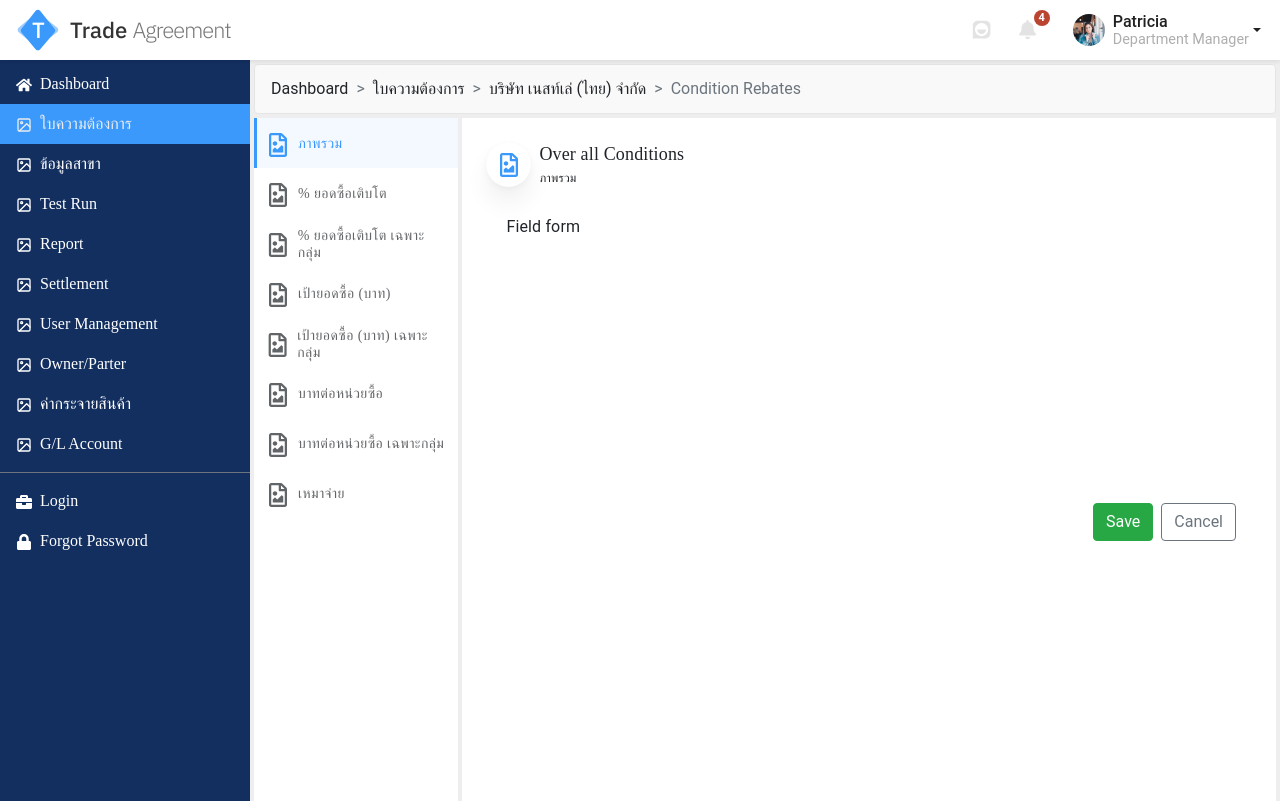
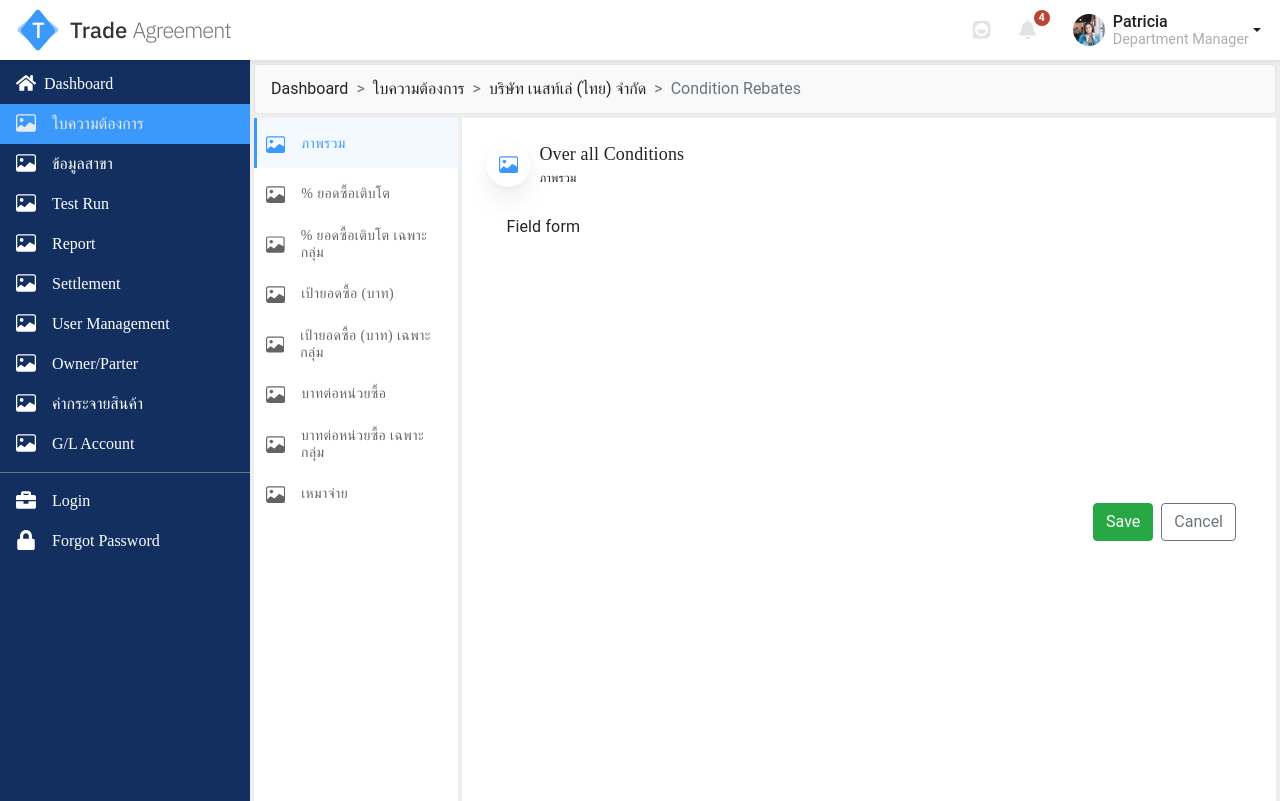
Before and after one commit to Arnuth/Prototype-WEB-TA, a React (Create React App) app: page /contract/condition in a window 1280 px wide. Built offline with nearby package versions, Linux system fonts and the light colour scheme.

Commit message:
edit icon sidebar, sub menu edit margin right icon menu to mr-3

```diff
--- a/src/App.css
+++ b/src/App.css
@@ -142,7 +142,7 @@ a:focus {
   /* background: #313b4c; */
 }
 .sidebar .nav-item .nav-link{color: #fff; font-family: "Sarabun";}
-.sidebar .nav-item .nav-link svg{vertical-align: sub;}
+.sidebar .nav-item .nav-link svg{vertical-align: sub; font-size: 20px;}
 .sidebar .nav-item button.nav-link{width: 100%; border:0; text-align: left; background-color: transparent; color: #fff;}
 
 .sidebar .nav-item.active,.sidebar .nav-item .nav-link.active {
--- a/src/components/shared/SideBar.js
+++ b/src/components/shared/SideBar.js
@@ -5,7 +5,9 @@ import {
   FaLock,
  } from "react-icons/fa";
 import {CgClose} from "react-icons/cg";
-import {FiChevronLeft,FiChevronRight, FiImage} from "react-icons/fi";
+import {BsImage} from "react-icons/bs";
+import {FiChevronLeft,FiChevronRight} from "react-icons/fi";
+
 // import SubMenu from "./SubMenu";
 import { Nav, Button } from "react-bootstrap";
 import { NavLink, useLocation } from "react-router-dom";
@@ -45,7 +47,7 @@ const SideBar = ({ toggle, isOpen }) => {
         </Nav.Item>
         <Nav.Item>
           <NavLink className={splitLocation[1] === "contract" ? "active nav-link" : "nav-link"} to="/contract/list">
-            <FiImage className="mr-2" />
+            <BsImage className="mr-3" />
             <span>ใบความต้องการ</span>
           </NavLink>
         </Nav.Item>
@@ -57,49 +59,49 @@ const SideBar = ({ toggle, isOpen }) => {
         </Nav.Item> */}
         <Nav.Item>
           <NavLink className="nav-link" to="/page/2/title/ข้อมูลสาขา">
-            <FiImage className="mr-2" />
+            <BsImage className="mr-3" />
             <span>ข้อมูลสาขา</span>
           </NavLink>
         </Nav.Item>
         <Nav.Item>
           <NavLink className="nav-link" to="/page/3/title/Test Run">
-            <FiImage className="mr-2" />
+            <BsImage className="mr-3" />
             <span>Test Run</span>
           </NavLink>
         </Nav.Item>
         <Nav.Item>
           <NavLink className="nav-link" to="/page/4/title/Report">
-            <FiImage className="mr-2" />
+            <BsImage className="mr-3" />
             <span>Report</span>
           </NavLink>
         </Nav.Item>
         <Nav.Item>
           <NavLink className="nav-link" to="/page/5/title/Settlement">
-            <FiImage className="mr-2" />
+            <BsImage className="mr-3" />
             <span>Settlement</span>
           </NavLink>
         </Nav.Item>
         <Nav.Item>
           <NavLink className="nav-link" to="/page/6/title/User Management">
-            <FiImage className="mr-2" />
+            <BsImage className="mr-3" />
             <span>User Management</span>
           </NavLink>
         </Nav.Item>
         <Nav.Item>
           <NavLink className="nav-link" to="/page/7/title/Owner/Parter">
-            <FiImage className="mr-2" />
+            <BsImage className="mr-3" />
             <span>Owner/Parter</span>
           </NavLink>
         </Nav.Item>
         <Nav.Item>
           <NavLink className="nav-link" to="/page/8/title/ค่ากระจายสินค้า">
-            <FiImage className="mr-2" />
+            <BsImage className="mr-3" />
             <span>ค่ากระจายสินค้า</span>
           </NavLink>
         </Nav.Item>
         <Nav.Item>
           <NavLink className="nav-link" to="/page/9/title/GL Account">
-            <FiImage className="mr-2" />
+            <BsImage className="mr-3" />
             <span>G/L Account</span>
           </NavLink>
         </Nav.Item>
@@ -128,14 +130,14 @@ const SideBar = ({ toggle, isOpen }) => {
         </Nav.Item> */}
         <Nav.Item className="border-top border-secondary mt-2 pt-2">
           <NavLink className="nav-link" to="/login">
-            <FaBriefcase className="mr-2" />
+            <FaBriefcase className="mr-3" />
             <span>Login</span>
           </NavLink>
         </Nav.Item>
 
         <Nav.Item>
           <NavLink className="nav-link" to="/forgotpassword">
-            <FaLock className="mr-2" />
+            <FaLock className="mr-3" />
             <span>Forgot Password</span>
           </NavLink>
         </Nav.Item>
--- a/src/pages/ContractCreateCondition.js
+++ b/src/pages/ContractCreateCondition.js
@@ -7,7 +7,7 @@ import Tabs from "@material-ui/core/Tabs";
 import Tab from "@material-ui/core/Tab";
 import Typography from "@material-ui/core/Typography";
 import Box from "@material-ui/core/Box";
-import { FaRegFileImage } from "react-icons/fa";
+import { BsImage } from "react-icons/bs";
 
 function TabPanel(props) {
   const { children, value, index, ...other } = props;
@@ -62,7 +62,7 @@ const useStyles = makeStyles((theme) => ({
       textAlign: "left",
       lineHeight: '120%',
       fontFamily: 'Sarabun',
-      "& svg": { fontSize: '1.5rem' }
+      "& svg": { fontSize: '1.2rem' }
     },
     "& .MuiTab-labelIcon": {
       minHeight: '50px',
@@ -108,19 +108,19 @@ const ContractCreateCondition = () => {
           aria-label="Menu Condition"
           className={classes.tabs}
         >
-          <Tab label="ภาพรวม" icon={<FaRegFileImage className="mr-2 mb-0" />} {...a11yProps(0)} />
-          <Tab label="% ยอดซื้อเติบโต" icon={<FaRegFileImage className="mr-2 mb-0" />} {...a11yProps(1)} />
-          <Tab label="% ยอดซื้อเติบโต เฉพาะกลุ่ม" icon={<FaRegFileImage className="mr-2 mb-0" />} {...a11yProps(2)} />
-          <Tab label="เป้ายอดซื้อ (บาท)" icon={<FaRegFileImage className="mr-2 mb-0" />} {...a11yProps(3)} />
-          <Tab label="เป้ายอดซื้อ (บาท) เฉพาะกลุ่ม" icon={<FaRegFileImage className="mr-2 mb-0" />} {...a11yProps(4)} />
-          <Tab label="บาทต่อหน่วยซื้อ" icon={<FaRegFileImage className="mr-2 mb-0" />} {...a11yProps(5)} />
-          <Tab label="บาทต่อหน่วยซื้อ เฉพาะกลุ่ม" icon={<FaRegFileImage className="mr-2 mb-0" />} {...a11yProps(6)} />
-          <Tab label="เหมาจ่าย" icon={<FaRegFileImage className="mr-2 mb-0" />} {...a11yProps(7)} />
+          <Tab label="ภาพรวม" icon={<BsImage className="mr-3 mb-0" />} {...a11yProps(0)} />
+          <Tab label="% ยอดซื้อเติบโต" icon={<BsImage className="mr-3 mb-0" />} {...a11yProps(1)} />
+          <Tab label="% ยอดซื้อเติบโต เฉพาะกลุ่ม" icon={<BsImage className="mr-3 mb-0" />} {...a11yProps(2)} />
+          <Tab label="เป้ายอดซื้อ (บาท)" icon={<BsImage className="mr-3 mb-0" />} {...a11yProps(3)} />
+          <Tab label="เป้ายอดซื้อ (บาท) เฉพาะกลุ่ม" icon={<BsImage className="mr-3 mb-0" />} {...a11yProps(4)} />
+          <Tab label="บาทต่อหน่วยซื้อ" icon={<BsImage className="mr-3 mb-0" />} {...a11yProps(5)} />
+          <Tab label="บาทต่อหน่วยซื้อ เฉพาะกลุ่ม" icon={<BsImage className="mr-3 mb-0" />} {...a11yProps(6)} />
+          <Tab label="เหมาจ่าย" icon={<BsImage className="mr-3 mb-0" />} {...a11yProps(7)} />
         </Tabs>
         <div className={classes.contenttabs}>
         <TabPanel value={value} index={0}>
           <h2 className="SubHdIcon">
-            <i className="mr-2 mb-0"><FaRegFileImage size="1.5rem" /></i>
+            <i className="mr-2 mb-0"><BsImage size="1.2rem" /></i>
             <span>
               <b className="head">Over all Conditions</b>
               <small className="sub-head">ภาพรวม</small>
@@ -140,7 +140,7 @@ const ContractCreateCondition = () => {
         </TabPanel>
         <TabPanel value={value} index={1}>
           <h2 className="SubHdIcon">
-            <i className="mr-2 mb-0"><FaRegFileImage size="1.5rem" /></i>
+            <i className="mr-2 mb-0"><BsImage size="1.2rem" /></i>
             <span>
               <b className="head">Conditions</b>
               <small className="sub-head">% ยอดซื้อเติบโต</small>
@@ -160,7 +160,7 @@ const ContractCreateCondition = () => {
         </TabPanel>
         <TabPanel value={value} index={2}>
           <h2 className="SubHdIcon">
-            <i className="mr-2 mb-0"><FaRegFileImage size="1.5rem" /></i>
+            <i className="mr-2 mb-0"><BsImage size="1.2rem" /></i>
             <span>
               <b className="head">Conditions</b>
               <small className="sub-head">% ยอดซื้อเติบโต เฉพาะกลุ่ม</small>
@@ -169,7 +169,7 @@ const ContractCreateCondition = () => {
         </TabPanel>
         <TabPanel value={value} index={3}>
           <h2 className="SubHdIcon">
-            <i className="mr-2 mb-0"><FaRegFileImage size="1.5rem" /></i>
+            <i className="mr-2 mb-0"><BsImage size="1.2rem" /></i>
             <span>
               <b className="head">Conditions</b>
               <small className="sub-head">เป้ายอดซื้อ (บาท)</small>
@@ -178,7 +178,7 @@ const ContractCreateCondition = () => {
         </TabPanel>
         <TabPanel value={value} index={4}>
           <h2 className="SubHdIcon">
-            <i className="mr-2 mb-0"><FaRegFileImage size="1.5rem" /></i>
+            <i className="mr-2 mb-0"><BsImage size="1.2rem" /></i>
             <span>
               <b className="head">Conditions</b>
               <small className="sub-head">เป้ายอดซื้อ (บาท) เฉพาะกลุ่ม</small>
@@ -187,7 +187,7 @@ const ContractCreateCondition = () => {
         </TabPanel>
         <TabPanel value={value} index={5}>
           <h2 className="SubHdIcon">
-            <i className="mr-2 mb-0"><FaRegFileImage size="1.5rem" /></i>
+            <i className="mr-2 mb-0"><BsImage size="1.2rem" /></i>
             <span>
               <b className="head">Conditions</b>
               <small className="sub-head">บาทต่อหน่วยซื้อ</small>
@@ -196,7 +196,7 @@ const ContractCreateCondition = () => {
         </TabPanel>
         <TabPanel value={value} index={6}>
           <h2 className="SubHdIcon">
-            <i className="mr-2 mb-0"><FaRegFileImage size="1.5rem" /></i>
+            <i className="mr-2 mb-0"><BsImage size="1.2rem" /></i>
             <span>
               <b className="head">Conditions</b>
               <small className="sub-head">บาทต่อหน่วยซื้อ เฉพาะกลุ่ม</small>
@@ -205,7 +205,7 @@ const ContractCreateCondition = () => {
         </TabPanel>
         <TabPanel value={value} index={7}>
           <h2 className="SubHdIcon">
-            <i className="mr-2 mb-0"><FaRegFileImage size="1.5rem" /></i>
+            <i className="mr-2 mb-0"><BsImage size="1.2rem" /></i>
             <span>
               <b className="head">Conditions</b>
               <small className="sub-head">เหมาจ่าย</small>
```
